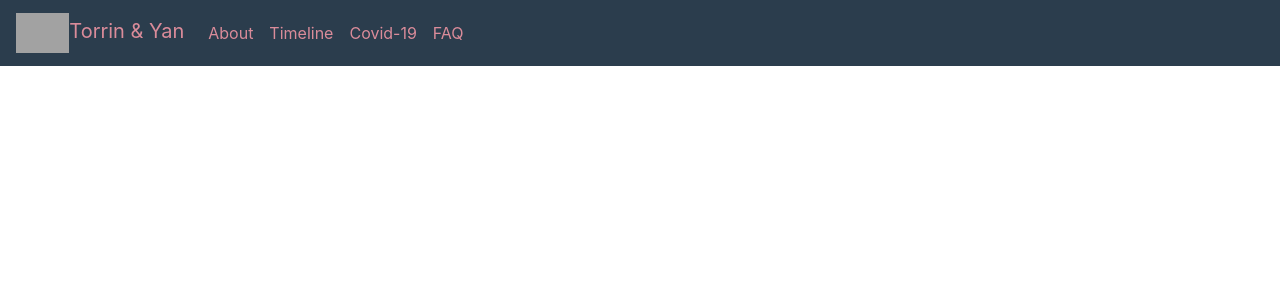
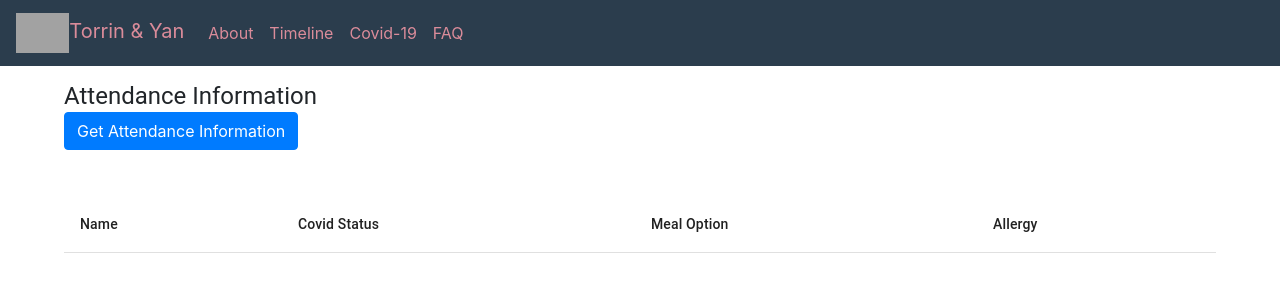
Before and after one commit to torrinlisi/RSVP-UI, a React (Create React App) app: page /admin in a window 1280 px wide. Shown: the top 300 px of the page. Built offline with nearby package versions, Linux system fonts and the light colour scheme; grey boxes are pictures that could not be loaded.

Commit message:
Added Admin Page. It is easier for me to review guests info.

```diff
--- /dev/null
+++ b/src/components/Admin.js
@@ -0,0 +1,74 @@
+import React, { useState } from 'react';
+import { Typography, Grid, TableContainer, Table, TableRow, TableHead, TableCell, TableBody } from '@material-ui/core';
+import axios from 'axios';
+import { Button } from 'react-bootstrap';
+import { width } from '@material-ui/system';
+
+const Admin = () => {
+    const [attendancesData, setAttendanceData] = useState([]);
+
+    const getAttendanceData = () => {
+        setAttendanceData([]);
+        let config = {
+            headers: {
+                'x-api-key': '969jrQYjlh8D9psm47ix22kCMZx7C1QC3xBaXndh'
+            }
+        }
+
+        axios.get(`https://9jnxvfagb0.execute-api.us-east-1.amazonaws.com/yan/admin`, config)
+            .then(async (res) => {
+                if(res.data.attendancesData.length > 0) {
+                    await setAttendanceData(res.data.attendancesData);
+                }
+                console.log(attendancesData.length)
+                console.log(res.data.attendancesData[0].name)
+            })
+    }
+
+    return(
+        <>
+        <div className="adminContainer">
+            <Grid container>
+                <Grid item lg={12}>
+                    <Typography variant="h5" className="adminTitle">Attendance Information</Typography>
+                    <Button
+                        onClick={() => getAttendanceData()}
+                    >
+                        Get Attendance Information
+                    </Button>
+                </Grid>
+            </Grid>
+            <Grid container>
+                <Grid item lg={12} className="adminBody">
+                    <TableContainer>
+                        <Table aria-label="customized table">
+                            <TableHead>
+                                <TableRow>
+                                    <TableCell>Name</TableCell>
+                                    <TableCell>Covid Status</TableCell>
+                                    <TableCell>Meal Option</TableCell>
+                                    <TableCell>Allergy</TableCell>
+                                </TableRow>
+                            </TableHead>
+                            <TableBody>
+                            {attendancesData.map((element, index) => (
+                             <>
+                                <TableRow>
+                                        <TableCell>{attendancesData[index].name}</TableCell>
+                                        <TableCell>{attendancesData[index].covid_status}</TableCell>
+                                        <TableCell>{attendancesData[index].meal_id}</TableCell>
+                                        <TableCell className="tableCell">{attendancesData[index].allergy}</TableCell>
+                                </TableRow>
+                            </>
+                            ))}
+                            </TableBody>
+                        </Table>
+                    </TableContainer>
+                </Grid>
+            </Grid>
+        </div>
+        </>
+    );
+}
+
+export default Admin;
--- a/src/components/Home.js
+++ b/src/components/Home.js
@@ -38,6 +38,7 @@ const Home = () => {
     axios.get(`https://9ddaq8z128.execute-api.us-east-1.amazonaws.com/dev/rsvp?rsvpCode=${rsvpCode}`, config)
       .then(async (res) => {
         if(res.data.rsvpData.length > 0) {
+          console.log(res.data.rsvpData);
           setIsNoRSVPFound(false);
           await setMeals(res.data.meals);
           await setRSVPData(res.data.rsvpData);
--- a/src/index.css
+++ b/src/index.css
@@ -177,3 +177,32 @@ acordion{
     padding-left: 0%;
   }
 }
+
+@media (max-width: 450px)  {
+  .adminTitle{
+    font-size: 1.2rem !important;
+  }
+}
+
+@media (max-width: 300px)  {
+  .adminTitle{
+    font-size: 1rem !important;
+  }
+}
+
+.adminContainer{
+  width: 100%;
+  height: 100%;
+  margin-top: 10vh;
+  padding: 0% 5%;
+}
+
+.adminBody{
+  padding-top: 4%;
+  width: 100%;
+  height: 100%;
+}
+
+.tableCell{
+  width: 40%;
+}
--- a/src/routes.js
+++ b/src/routes.js
@@ -4,6 +4,7 @@ import About from './components/About';
 import Timeline from './components/Timeline';
 import FAQ from './components/FAQ';
 import COVID from './components/Covid19';
+import Admin from './components/Admin';
 import { Route, Switch } from 'react-router-dom';
 
 export const Routes = () => {
@@ -34,6 +35,11 @@ export const Routes = () => {
                     <COVID />
                 </Route>
             </Switch>
+            <Switch>
+                <Route path="/admin">
+                    <Admin />
+                </Route>
+            </Switch>
         </>
     );
 };
```
